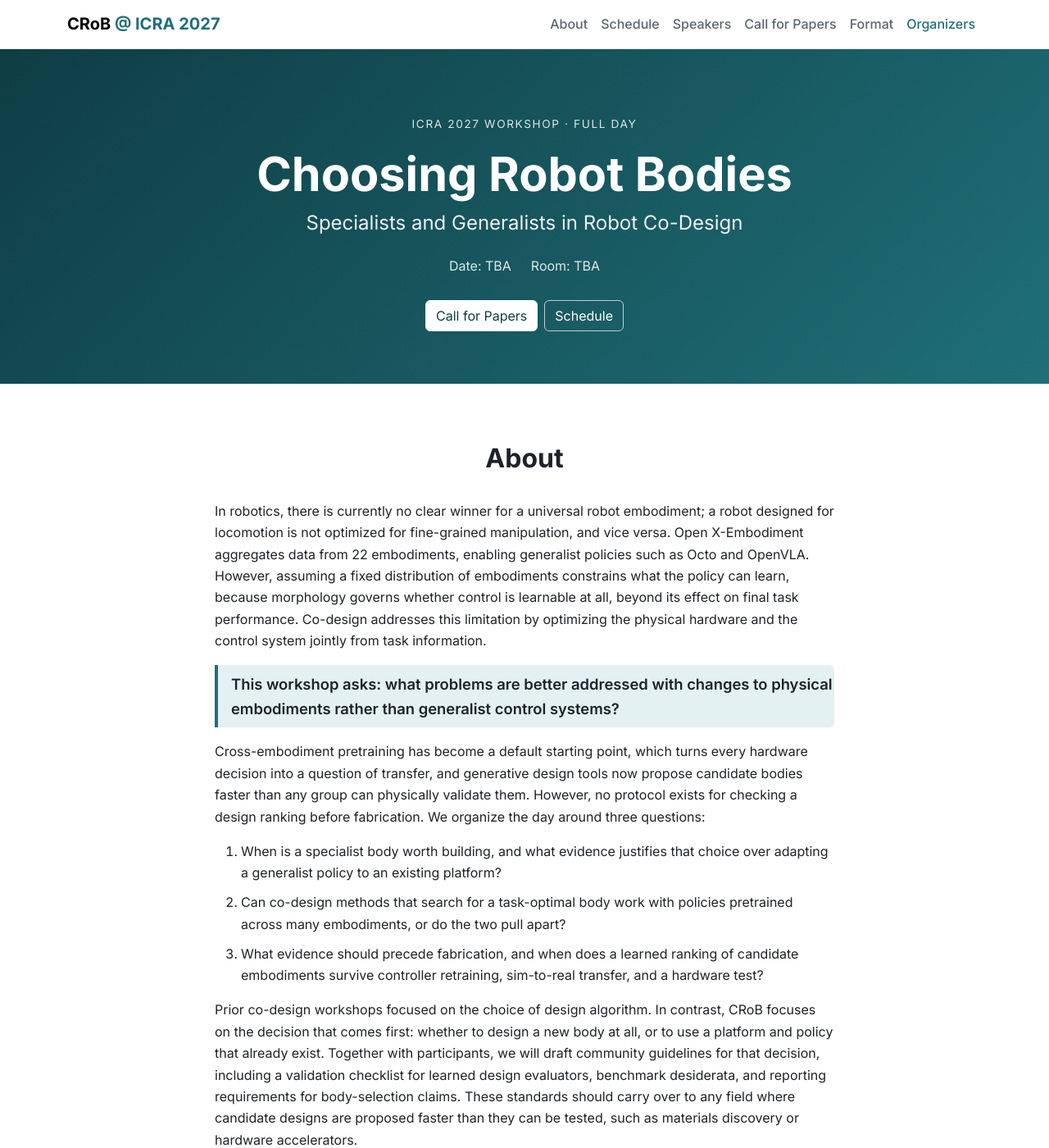
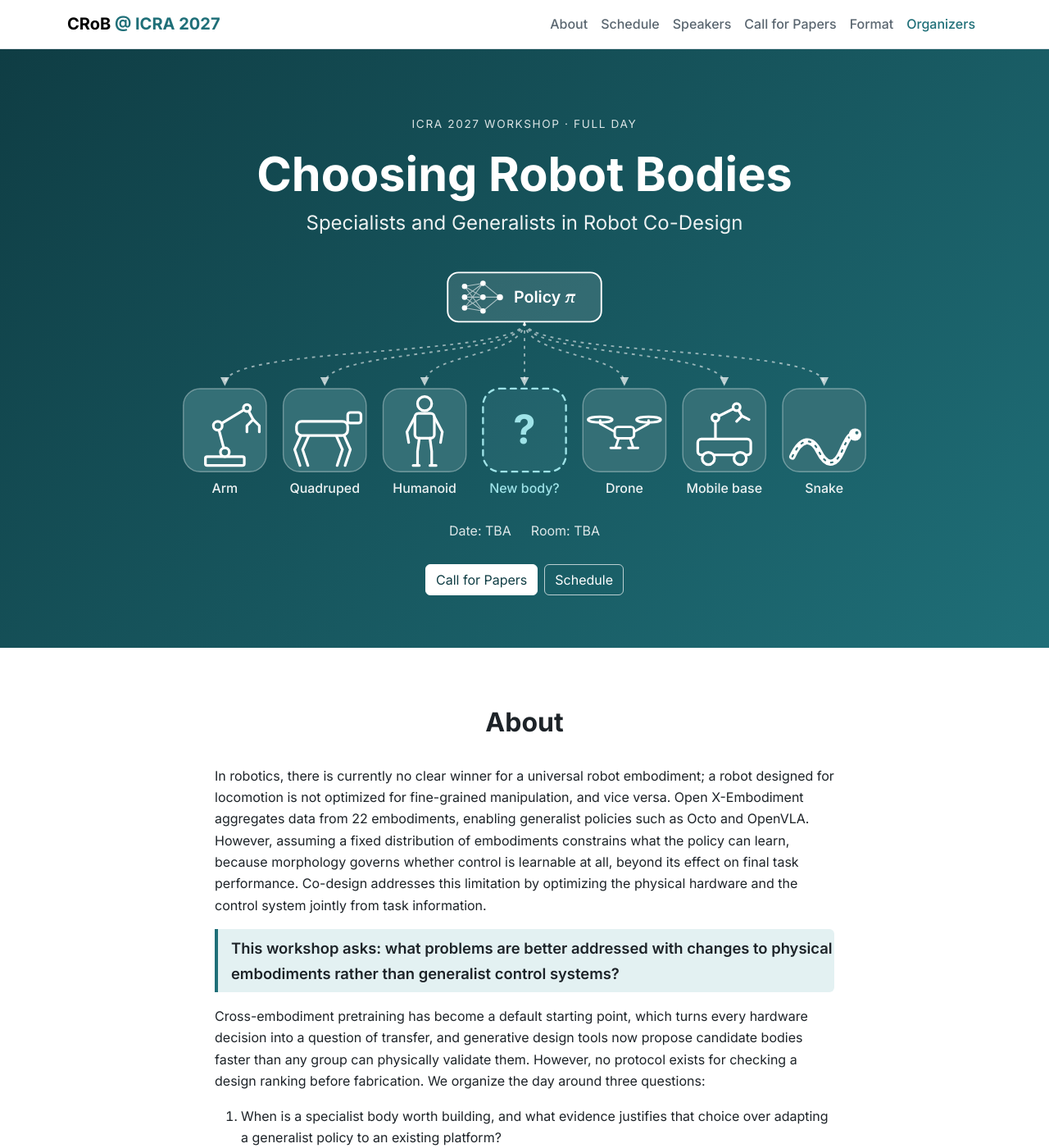
Before and after one commit to CRoB-ICRA-2027-Workshop/crob-icra-2027-workshop.github.io, a Jekyll site: the page built from index.html, in a window 1280 px wide and 1400 px high. Shown: the whole window at 82% size. Built offline with Jekyll 4.4.1, drawn with Linux system fonts in a browser that asks for light colours.

Commit message:
feat: add policy-to-embodiments diagram to hero
Co-Authored-By: Claude Opus 5.5 <noreply@anthropic.com>

```diff
--- /dev/null
+++ b/_includes/hero-diagram.html
@@ -0,0 +1,110 @@
+<svg class="hero-diagram" viewBox="0 0 960 310" role="img" aria-labelledby="crob-diagram-title crob-diagram-desc">
+  <title id="crob-diagram-title">One policy, many robot bodies</title>
+  <desc id="crob-diagram-desc">A single policy connects to a robot arm, a quadruped, a humanoid, a drone, a mobile manipulator, a snake robot, and an empty slot for a new body still to be chosen.</desc>
+  <defs>
+    <marker id="crob-arrow" viewBox="0 0 10 10" refX="7" refY="5" markerWidth="6" markerHeight="6" orient="auto-start-reverse">
+      <path d="M0 0 L10 5 L0 10 z" fill="#fff" fill-opacity="0.7"/>
+    </marker>
+  </defs>
+
+  <!-- Connectors from the policy to each body -->
+  <g class="links" fill="none" stroke="#fff" stroke-opacity="0.55" stroke-width="2" stroke-dasharray="4 6" marker-end="url(#crob-arrow)">
+    <path d="M480 74 C480 120, 90 105, 90 154"/>
+    <path d="M480 74 C480 120, 220 110, 220 154"/>
+    <path d="M480 74 C480 120, 350 115, 350 154"/>
+    <path d="M480 74 L480 154"/>
+    <path d="M480 74 C480 120, 610 115, 610 154"/>
+    <path d="M480 74 C480 120, 740 110, 740 154"/>
+    <path d="M480 74 C480 120, 870 105, 870 154"/>
+  </g>
+
+  <!-- Policy node -->
+  <g>
+    <rect x="380" y="10" width="200" height="64" rx="14" fill="#fff" fill-opacity="0.12" stroke="#fff" stroke-width="2"/>
+    <g stroke="#fff" stroke-opacity="0.6" stroke-width="1.2" transform="translate(-20 0)">
+      <path d="M422 28 L446 24 M422 28 L446 42 M422 28 L446 60 M422 42 L446 24 M422 42 L446 42 M422 42 L446 60 M422 56 L446 24 M422 56 L446 42 M422 56 L446 60 M446 24 L468 42 M446 42 L468 42 M446 60 L468 42"/>
+    </g>
+    <g fill="#fff" transform="translate(-20 0)">
+      <circle cx="422" cy="28" r="3.5"/><circle cx="422" cy="42" r="3.5"/><circle cx="422" cy="56" r="3.5"/>
+      <circle cx="446" cy="24" r="3.5"/><circle cx="446" cy="42" r="3.5"/><circle cx="446" cy="60" r="3.5"/>
+      <circle cx="468" cy="42" r="4"/>
+    </g>
+    <text x="466" y="49" fill="#fff" font-size="21" font-weight="600">Policy <tspan font-style="italic" font-family="Georgia, serif">&#960;</tspan></text>
+  </g>
+
+  <!-- Tiles behind each body -->
+  <g stroke="#fff" stroke-opacity="0.35" stroke-width="1.5">
+    <rect class="tile" x="36" y="161" width="108" height="108" rx="22"/>
+    <rect class="tile" x="166" y="161" width="108" height="108" rx="22"/>
+    <rect class="tile" x="296" y="161" width="108" height="108" rx="22"/>
+    <rect class="tile" x="556" y="161" width="108" height="108" rx="22"/>
+    <rect class="tile" x="686" y="161" width="108" height="108" rx="22"/>
+    <rect class="tile" x="816" y="161" width="108" height="108" rx="22"/>
+  </g>
+
+  <!-- Bodies -->
+  <g fill="none" stroke="#fff" stroke-width="3" stroke-linecap="round" stroke-linejoin="round">
+    <!-- Arm -->
+    <g transform="translate(90 215) scale(1.15)">
+      <rect x="-22" y="30" width="44" height="10" rx="2"/>
+      <path d="M0 25 L-8 -5 L25 -25 L32 -12"/>
+      <path d="M25 -5 L32 -12 L39 -5 M25 -5 L25 2 M39 -5 L39 2"/>
+      <circle cx="0" cy="25" r="5" class="knock"/>
+      <circle cx="-8" cy="-5" r="5" class="knock"/>
+      <circle cx="25" cy="-25" r="4" class="knock"/>
+    </g>
+    <!-- Quadruped -->
+    <g transform="translate(220 215) scale(1.15)">
+      <path d="M-26 4 L-34 22 L-28 40 M-17 4 L-25 22 L-19 40 M12 4 L20 22 L14 40 M21 4 L29 22 L23 40"/>
+      <rect x="-32" y="-10" width="58" height="16" rx="6" class="knock"/>
+      <rect x="26" y="-20" width="15" height="12" rx="3" class="knock"/>
+    </g>
+    <!-- Humanoid -->
+    <g transform="translate(350 215) scale(1.15)">
+      <circle cx="0" cy="-30" r="8"/>
+      <rect x="-11" y="-19" width="22" height="28" rx="4"/>
+      <path d="M-11 -15 L-20 2 L-18 14 M11 -15 L20 2 L18 14"/>
+      <path d="M-6 9 L-8 24 L-8 40 M6 9 L8 24 L8 40 M-13 40 L-6 40 M6 40 L13 40"/>
+    </g>
+    <!-- New body? -->
+    <g transform="translate(480 215)" class="new-body">
+      <rect x="-54" y="-54" width="108" height="108" rx="22" stroke="#9fe3e8" stroke-width="2.5" stroke-dasharray="7 7" fill="#9fe3e8" fill-opacity="0.08"/>
+      <text x="0" y="17" text-anchor="middle" fill="#9fe3e8" stroke="none" font-size="52" font-weight="700">?</text>
+    </g>
+    <!-- Drone -->
+    <g transform="translate(610 215) scale(1.05)">
+      <path d="M-12 2 L-30 -8 M12 2 L30 -8 M-30 -8 L-30 -12 M30 -8 L30 -12"/>
+      <ellipse cx="-30" cy="-13" rx="15" ry="3.5"/>
+      <ellipse cx="30" cy="-13" rx="15" ry="3.5"/>
+      <rect x="-12" y="-4" width="24" height="14" rx="4" class="knock"/>
+      <path d="M-7 10 L-11 22 M7 10 L11 22 M-17 22 L-5 22 M5 22 L17 22"/>
+    </g>
+    <!-- Mobile manipulator -->
+    <g transform="translate(740 215) scale(1.15)">
+      <path d="M-10 10 L-10 -14 L14 -26 L20 -16 M14 -10 L20 -16 L28 -12"/>
+      <rect x="-30" y="10" width="60" height="18" rx="4" class="knock"/>
+      <circle cx="-18" cy="32" r="7" class="knock"/>
+      <circle cx="18" cy="32" r="7" class="knock"/>
+      <circle cx="-10" cy="-14" r="4" class="knock"/>
+      <circle cx="14" cy="-26" r="4" class="knock"/>
+    </g>
+    <!-- Snake -->
+    <g transform="translate(870 215) scale(1.15)">
+      <path d="M-36 30 C-26 8 -14 8 -6 24 S12 42 20 24 S30 6 32 6" stroke-width="7"/>
+      <path d="M-36 30 C-26 8 -14 8 -6 24 S12 42 20 24 S30 6 32 6" class="knock-stroke" stroke-width="2" stroke-dasharray="2 7"/>
+      <circle cx="35" cy="5" r="7" fill="#fff" stroke="none"/>
+      <circle cx="37" cy="3" r="1.8" class="knock" stroke="none"/>
+    </g>
+  </g>
+
+  <!-- Labels -->
+  <g class="diagram-labels" fill="#fff" fill-opacity="0.92" font-size="17" font-weight="500" text-anchor="middle">
+    <text x="90" y="296">Arm</text>
+    <text x="220" y="296">Quadruped</text>
+    <text x="350" y="296">Humanoid</text>
+    <text x="480" y="296" fill="#9fe3e8" fill-opacity="1">New body?</text>
+    <text x="610" y="296">Drone</text>
+    <text x="740" y="296">Mobile base</text>
+    <text x="870" y="296">Snake</text>
+  </g>
+</svg>
--- a/_includes/hero.html
+++ b/_includes/hero.html
@@ -3,6 +3,7 @@
     <p class="hero-kicker">ICRA 2027 Workshop &middot; Full day</p>
     <h1 class="hero-title">Choosing Robot Bodies</h1>
     <p class="hero-subtitle">Specialists and Generalists in Robot Co-Design</p>
+    {% include hero-diagram.html %}
     <p class="hero-meta">
       <span>Date: {{ site.workshop_date }}</span>
       <span>Room: {{ site.workshop_room }}</span>
--- a/assets/css/crob.css
+++ b/assets/css/crob.css
@@ -69,6 +69,16 @@ a:hover { color: var(--crob-accent-hover); }
 .hero-kicker { text-transform: uppercase; letter-spacing: 0.12em; font-size: 0.85rem; opacity: 0.85; }
 .hero-title { font-weight: 700; font-size: clamp(2.2rem, 6vw, 3.6rem); margin-bottom: 0.25rem; }
 .hero-subtitle { font-size: clamp(1.1rem, 2.6vw, 1.5rem); opacity: 0.92; }
+.hero-diagram {
+  --crob-tile: color-mix(in srgb, #fff 12%, color-mix(in srgb, var(--crob-hero-from) 40%, var(--crob-hero-to)));
+  display: block; width: 100%; max-width: 900px; height: auto; margin: 2rem auto 0.5rem;
+}
+.hero-diagram .tile, .hero-diagram .knock { fill: var(--crob-tile); }
+.hero-diagram .knock-stroke { stroke: var(--crob-tile); }
+.hero-diagram .links path { animation: crob-flow 1.6s linear infinite; }
+@keyframes crob-flow { to { stroke-dashoffset: -20; } }
+@media (prefers-reduced-motion: reduce) { .hero-diagram .links path { animation: none; } }
+@media (max-width: 575.98px) { .hero-diagram .diagram-labels { display: none; } }
 .hero-meta { display: flex; gap: 1.5rem; justify-content: center; flex-wrap: wrap; opacity: 0.85; margin: 1.25rem 0 1.75rem; }
 
 /* Sections */
```
